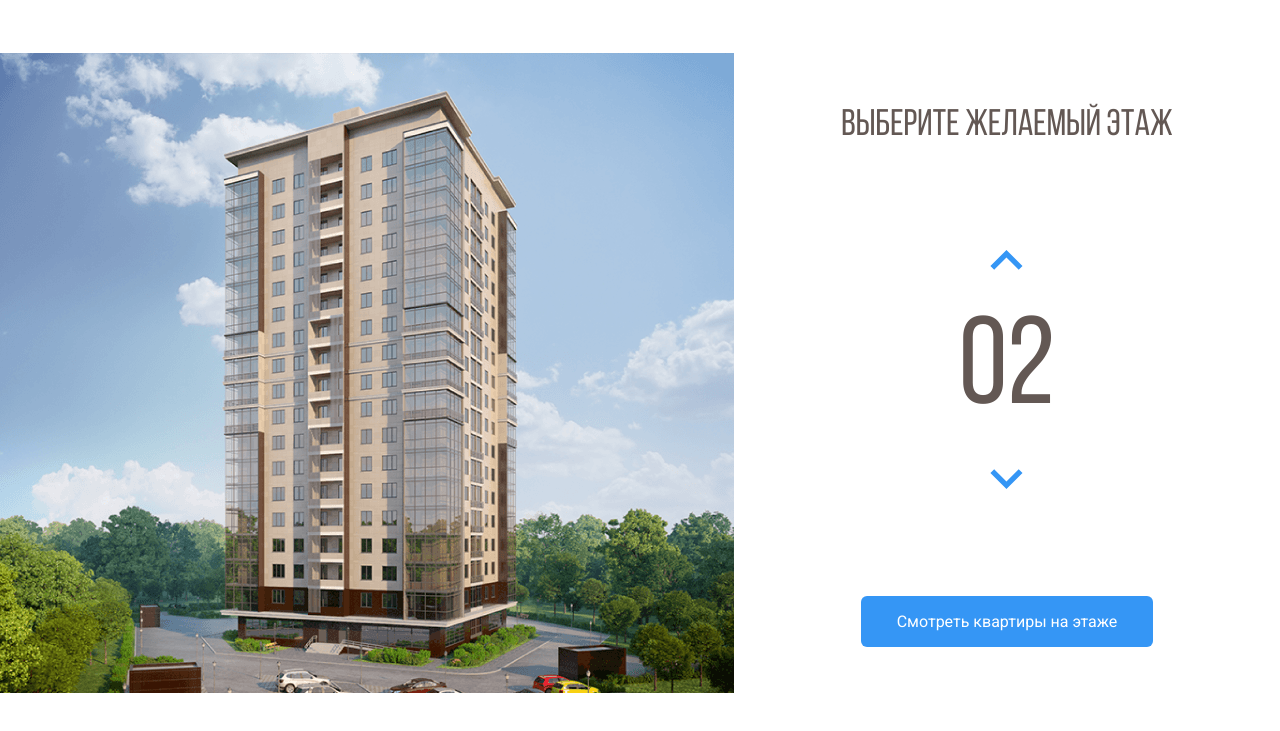
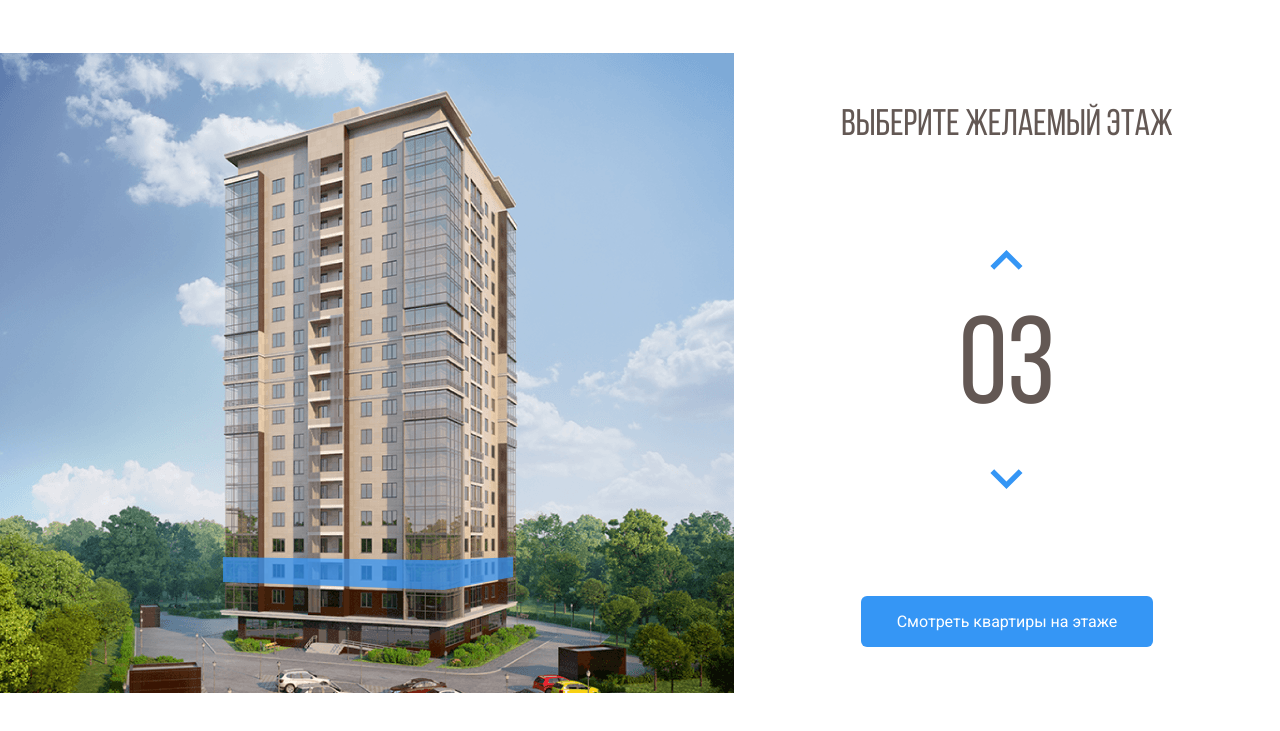
Before and after one commit to Julia-Lm/Melody, a plain HTML site: page index.html in a window 1280 px wide. Both pictures are taken after a click on the button 1006 px from the left and 331 px from the top of the page. Shown: the part 69-800 px from the top of the page. Drawn offline with nearby package versions, Linux system fonts and the light colour scheme.

Commit message:
create maine.js

```diff
--- a/css/style.css
+++ b/css/style.css
@@ -86,6 +86,9 @@ body{
     opacity: 1;
     cursor: pointer;
 }
+path.current-floor{
+    opacity: 1;
+}
 .main-info{
     flex-grow: 1;
     text-align: center;
@@ -107,7 +110,7 @@ body{
 .counter-arrow-down{
     transform: rotateX(180deg);
 }
-.counter{
+.counter-text{
     font-family: "Bebas Neue", sans-serif;
     color: #635854;
     font-size: 124px;
--- a/index.html
+++ b/index.html
@@ -65,23 +65,23 @@
                         </pattern>
                         <image id="image0_1_86" width="740" height="640" xlink:href="img/home.png"/>
                     </defs>
-                    <path d="M222 529.783L442.8 537.899L512 524V546.014L443.5 566L222 554.841V529.783Z" fill="#3595F6" fill-opacity="0.75"/>
-                    <path d="M223 529V504L443.3 507.3L513 504V524L443.7 537L223 529Z" fill="#3595F6" fill-opacity="0.75"/>
-                    <path d="M223 503V478H444H513V501L445 508L223 503Z" fill="#3595F6" fill-opacity="0.75"/>
-                    <path d="M223 479V453.739L444.3 450L512 456.77V479H444" fill="#3595F6" fill-opacity="0.75"/>
-                    <path d="M223 453.028V427.269L444.5 424L513 434.898V456L444 449.362L223 453.028Z" fill="#3595F6" fill-opacity="0.75"/>
-                    <path d="M222 426.569V402.494L443 390L514 413.363V435L443 422.506L222 426.569Z" fill="#3595F6" fill-opacity="0.75"/>
-                    <path d="M222 403.886V378.531L444.2 362L514 391.006V412L443.7 389.992L222 403.886Z" fill="#3595F6" fill-opacity="0.75"/>
-                    <path d="M222 378.853V353.548L444.5 333L514 370.047V391L442 361.949L222 378.853Z" fill="#3595F6" fill-opacity="0.75"/>
-                    <path d="M222 352.922V328.813L445 304L514 348.201V370L444.7 331.826L222 352.922Z" fill="#3595F6" fill-opacity="0.75"/>
-                    <path d="M222 327.921V303.82L444.5 275L514 326.213V347L443.7 304.523L222 327.921Z" fill="#3595F6" fill-opacity="0.75"/>
-                    <path d="M221 303V279L443.3 246L514 305.3V325L444 274.3L221 303Z" fill="#3595F6" fill-opacity="0.75"/>
-                    <path d="M222 278.694V254.412L443.2 219L513 283.753V305L444.3 246.014L222 278.694Z" fill="#3595F6" fill-opacity="0.75"/>
-                    <path d="M222 255V230L444.3 192L513 262.3V283L444 219L222 255Z" fill="#3595F6" fill-opacity="0.75"/>
-                    <path d="M222 227.903V202.829L442.8 159L513 238.233V261L444 187.484L222 227.903Z" fill="#3595F6" fill-opacity="0.75"/>
-                    <path d="M223 204.324V179.556L443 132L513 216.213V239L442.3 160.434L223 204.324Z" fill="#3595F6" fill-opacity="0.75"/>
-                    <path d="M222 179V154L441.8 102L513 194.3V217L443.3 130.7L222 179Z" fill="#3595F6" fill-opacity="0.75"/>
-                    <path d="M222 154.576V128.301L444 71L513 173.778V195L443.7 102.328L222 154.576Z" fill="#3595F6" fill-opacity="0.75"/>
+                    <path data-floor="02" d="M222 529.783L442.8 537.899L512 524V546.014L443.5 566L222 554.841V529.783Z" fill="#3595F6" fill-opacity="0.75"/>
+                    <path data-floor="03" d="M223 529V504L443.3 507.3L513 504V524L443.7 537L223 529Z" fill="#3595F6" fill-opacity="0.75"/>
+                    <path data-floor="04" d="M223 503V478H444H513V501L445 508L223 503Z" fill="#3595F6" fill-opacity="0.75"/>
+                    <path data-floor="05" d="M223 479V453.739L444.3 450L512 456.77V479H444" fill="#3595F6" fill-opacity="0.75"/>
+                    <path data-floor="06" d="M223 453.028V427.269L444.5 424L513 434.898V456L444 449.362L223 453.028Z" fill="#3595F6" fill-opacity="0.75"/>
+                    <path data-floor="07" d="M222 426.569V402.494L443 390L514 413.363V435L443 422.506L222 426.569Z" fill="#3595F6" fill-opacity="0.75"/>
+                    <path data-floor="08" d="M222 403.886V378.531L444.2 362L514 391.006V412L443.7 389.992L222 403.886Z" fill="#3595F6" fill-opacity="0.75"/>
+                    <path data-floor="09" d="M222 378.853V353.548L444.5 333L514 370.047V391L442 361.949L222 378.853Z" fill="#3595F6" fill-opacity="0.75"/>
+                    <path data-floor="10" d="M222 352.922V328.813L445 304L514 348.201V370L444.7 331.826L222 352.922Z" fill="#3595F6" fill-opacity="0.75"/>
+                    <path data-floor="11" d="M222 327.921V303.82L444.5 275L514 326.213V347L443.7 304.523L222 327.921Z" fill="#3595F6" fill-opacity="0.75"/>
+                    <path data-floor="12" d="M221 303V279L443.3 246L514 305.3V325L444 274.3L221 303Z" fill="#3595F6" fill-opacity="0.75"/>
+                    <path data-floor="13" d="M222 278.694V254.412L443.2 219L513 283.753V305L444.3 246.014L222 278.694Z" fill="#3595F6" fill-opacity="0.75"/>
+                    <path data-floor="14" d="M222 255V230L444.3 192L513 262.3V283L444 219L222 255Z" fill="#3595F6" fill-opacity="0.75"/>
+                    <path data-floor="15" d="M222 227.903V202.829L442.8 159L513 238.233V261L444 187.484L222 227.903Z" fill="#3595F6" fill-opacity="0.75"/>
+                    <path data-floor="16" d="M223 204.324V179.556L443 132L513 216.213V239L442.3 160.434L223 204.324Z" fill="#3595F6" fill-opacity="0.75"/>
+                    <path data-floor="17" d="M222 179V154L441.8 102L513 194.3V217L443.3 130.7L222 179Z" fill="#3595F6" fill-opacity="0.75"/>
+                    <path data-floor="18" d="M222 154.576V128.301L444 71L513 173.778V195L443.7 102.328L222 154.576Z" fill="#3595F6" fill-opacity="0.75"/>
                 </svg>
 
             </div>
@@ -92,7 +92,7 @@
                     <button class="counter-button counter-up">
                         <img src="img/arrow.svg" alt="icon: arrow-up" class="counter-arrow counter-arrow-up">
                     </button>
-                    <span class="counter">02</span>
+                    <span class="counter-text">02</span>
                     <button class="counter-button counter-down">
                         <img src="img/arrow.svg" alt="icon: arrow-down" class="counter-arrow counter-arrow-down">
                     </button>
@@ -109,5 +109,8 @@
 
     </main>
     <!-- /.main -->
+
+    <script src="https://code.jquery.com/jquery-3.6.0.min.js" integrity="sha256-/xUj+3OJU5yExlq6GSYGSHk7tPXikynS7ogEvDej/m4=" crossorigin="anonymous"></script>
+    <script src='js/main.js'></script>
 </body>
 </html>
--- /dev/null
+++ b/js/main.js
@@ -0,0 +1,35 @@
+$(document).ready(function () {
+    var currentFloor = 2;
+    var floorPath = $('.home-image path');
+    var counterText = $('.counter-text');
+    var counterUp = $('.counter-arrow-up');
+    var counterDown = $('.counter-arrow-down');
+
+    floorPath.on('mouseover', function(){
+        floorPath.removeClass("current-floor");
+        currentFloor = $(this).attr('data-floor');
+        counterText.text(currentFloor);
+    });
+
+    counterUp.on('click', function(){
+        if(currentFloor < 18){
+            currentFloor++;
+            var usCurrentFloor = currentFloor.toLocaleString('en-Us', {minimumIntegerDigits: 2,
+                useGroupping: false});
+            counterText.text(usCurrentFloor);
+            floorPath.removeClass("current-floor");
+            $(`[data-floor=${usCurrentFloor}]`).toggleClass('current-floor');
+        }
+    });
+
+    counterDown.on('click', function(){
+        if(currentFloor > 2){
+            currentFloor--;
+            var usCurrentFloor = currentFloor.toLocaleString('en-Us', {minimumIntegerDigits: 2,
+                useGroupping: false});
+            counterText.text(usCurrentFloor);
+            floorPath.removeClass("current-floor");
+            $(`[data-floor=${usCurrentFloor}]`).toggleClass('current-floor');
+        }
+    });
+});
```
